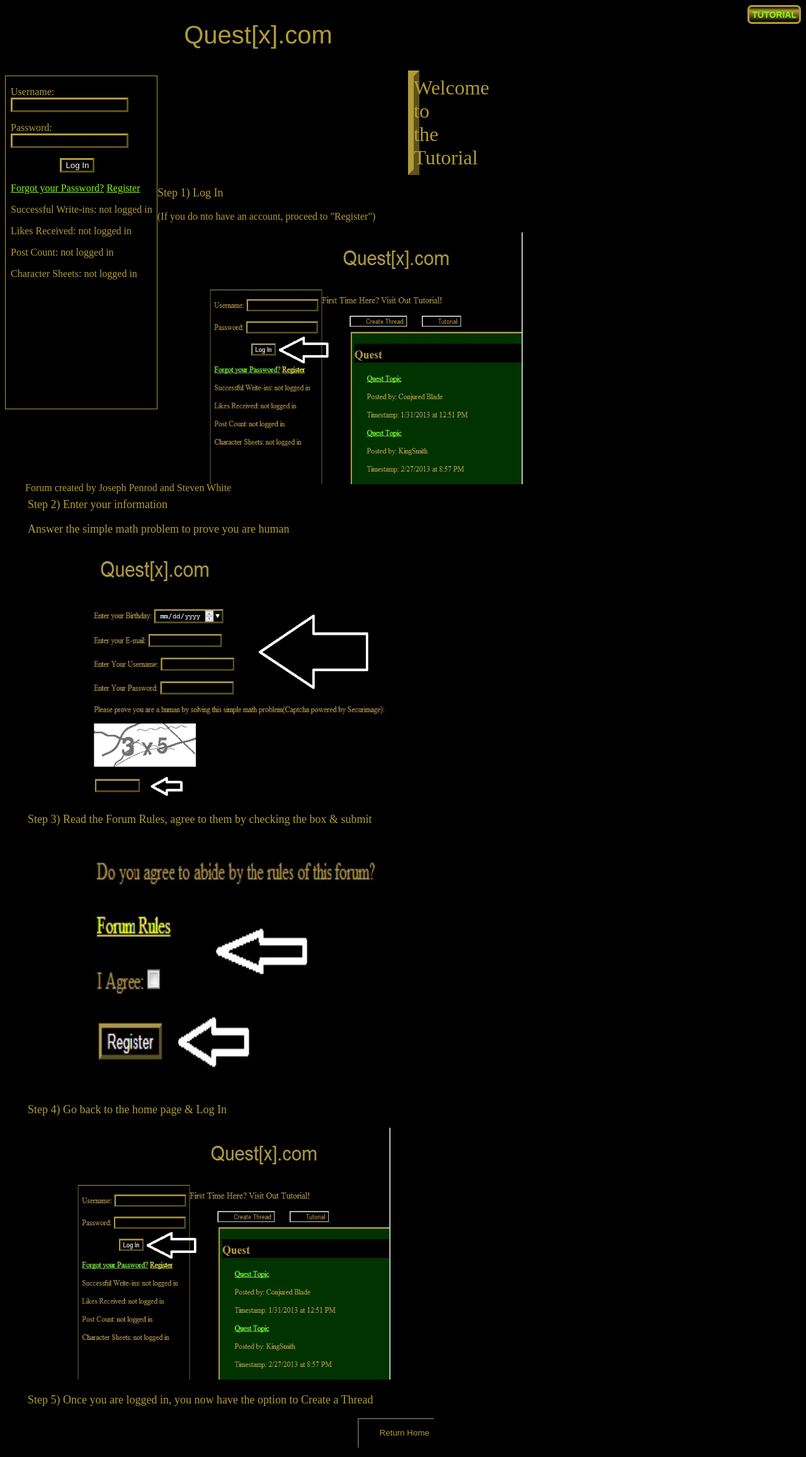
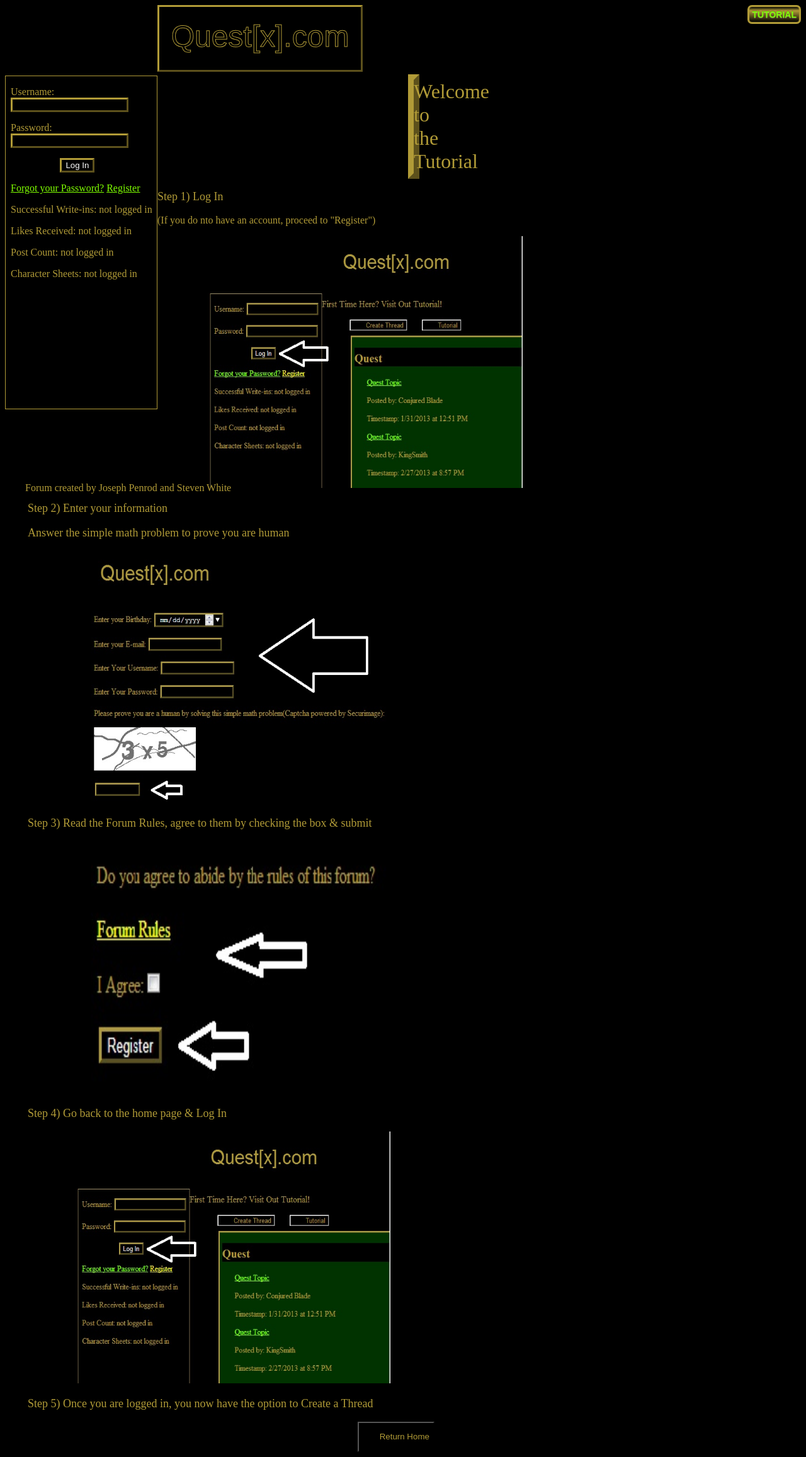
Before and after one commit to Cipnuvofli/rpg-forum, a PHP site: page /tutorial.php in a window 1280 px wide. Shown: the whole page at 63% size. Run offline with PHP 8.4, Linux system fonts and the light colour scheme.

Commit message:
Made changes to the header, need to edit more

```diff
--- a/Header.php
+++ b/Header.php
@@ -12,18 +12,19 @@
 <body>
 
         <a href = "home.php"  style="color: rgb(0,0,0)">
-        <canvas id="Logo" width="320" height="100"></canvas>
+        <canvas id="Logo" width="320" height="100" style="border:.2em outset #b19b37"></canvas>
         <script>
     var canvas = document.getElementById('Logo');
     var context = canvas.getContext('2d');
         var x = canvas.width / 2;
     var y = canvas.height / 2;
 
-        context.font="2.5em Helvetica";
+        context.font="3em Helvetica";
         context.textAlign = 'center';
         context.textBaseline = 'middle';
-        context.fillStyle = "#b19b37"
-        context.fillText("Quest[x].com",x,y);
+        context.strokeStyle = "#b19b37"
+        context.strokeText("Quest[x].com",x,y);
+
 
   </script>
   </a>
```
Also changed, not shown: listposts.php (added, +24 -0 lines), CSS/Quest[x].css (indentation only).
